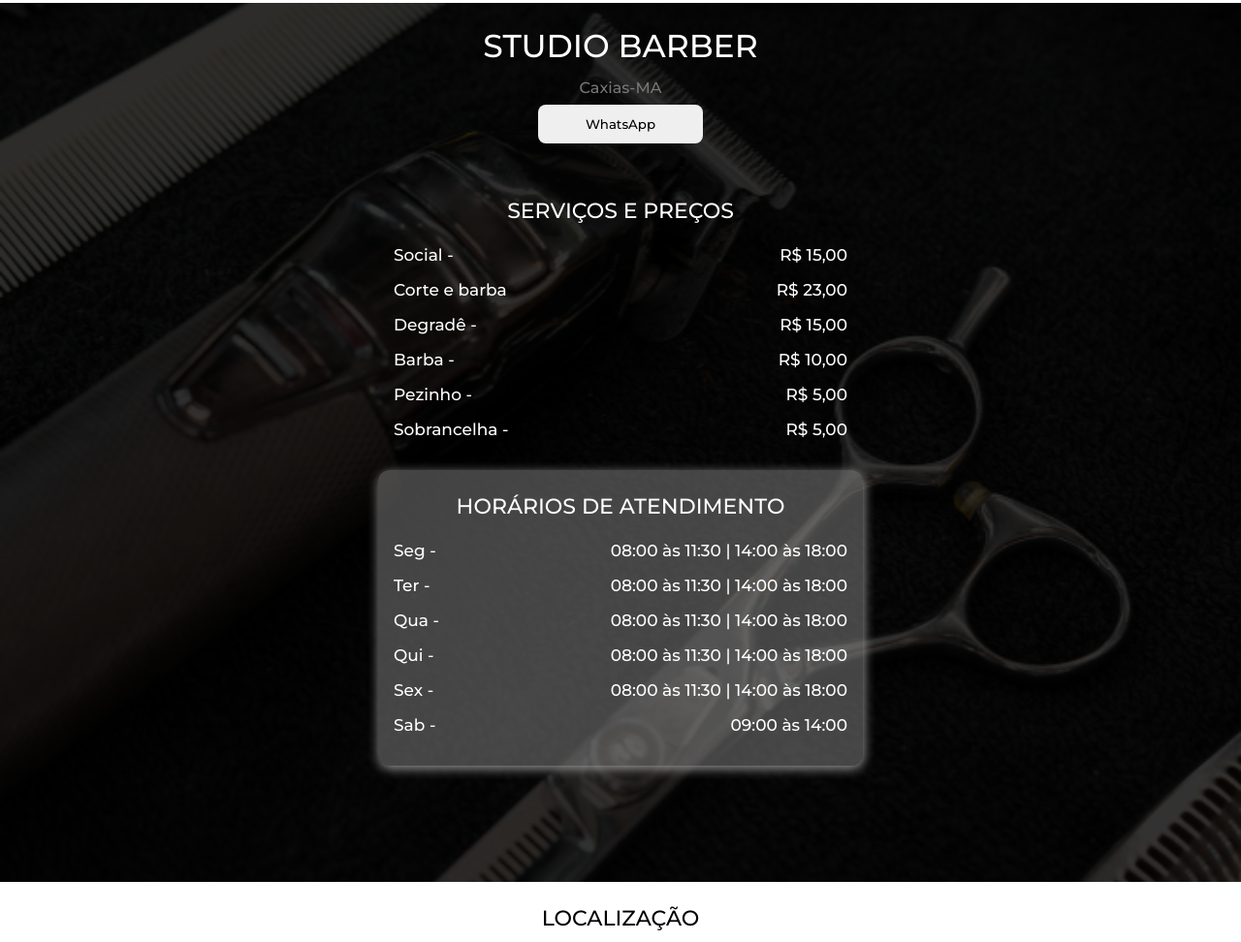
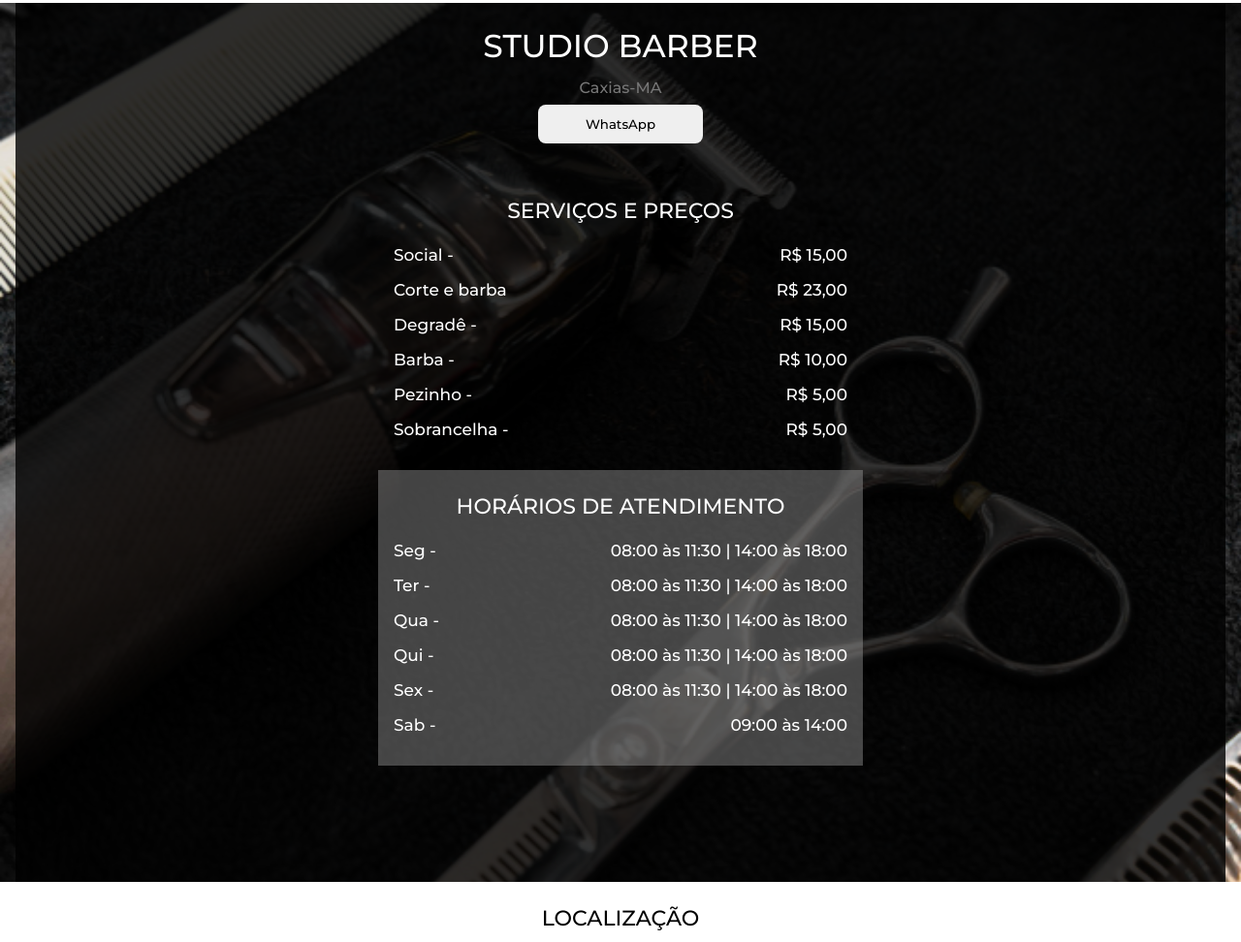
Before and after one commit to ElcioReis3/projeto-studio-barber, a plain HTML site: page index.html in a window 1280 px wide. Shown: the part 190-1162 px from the top of the page at 97% size. Drawn offline with Linux system fonts and the light colour scheme; grey boxes are pictures that could not be loaded.

Commit message:
Card White removido  box-shadow

```diff
--- a/src/css/style.css
+++ b/src/css/style.css
@@ -69,6 +69,7 @@ button:hover {
     margin: auto;
     display: flex;
     flex-direction: column;
+    padding: 0px 16px;
 }
 
 .section-content {
@@ -120,8 +121,6 @@ button:hover {
 }
 
 .white {
-    border-radius: 12px;
     background: rgba(167, 167, 167, 0.4);
     color: #FFF;
-    box-shadow: 1px 3px 12px #999;
 }
```
